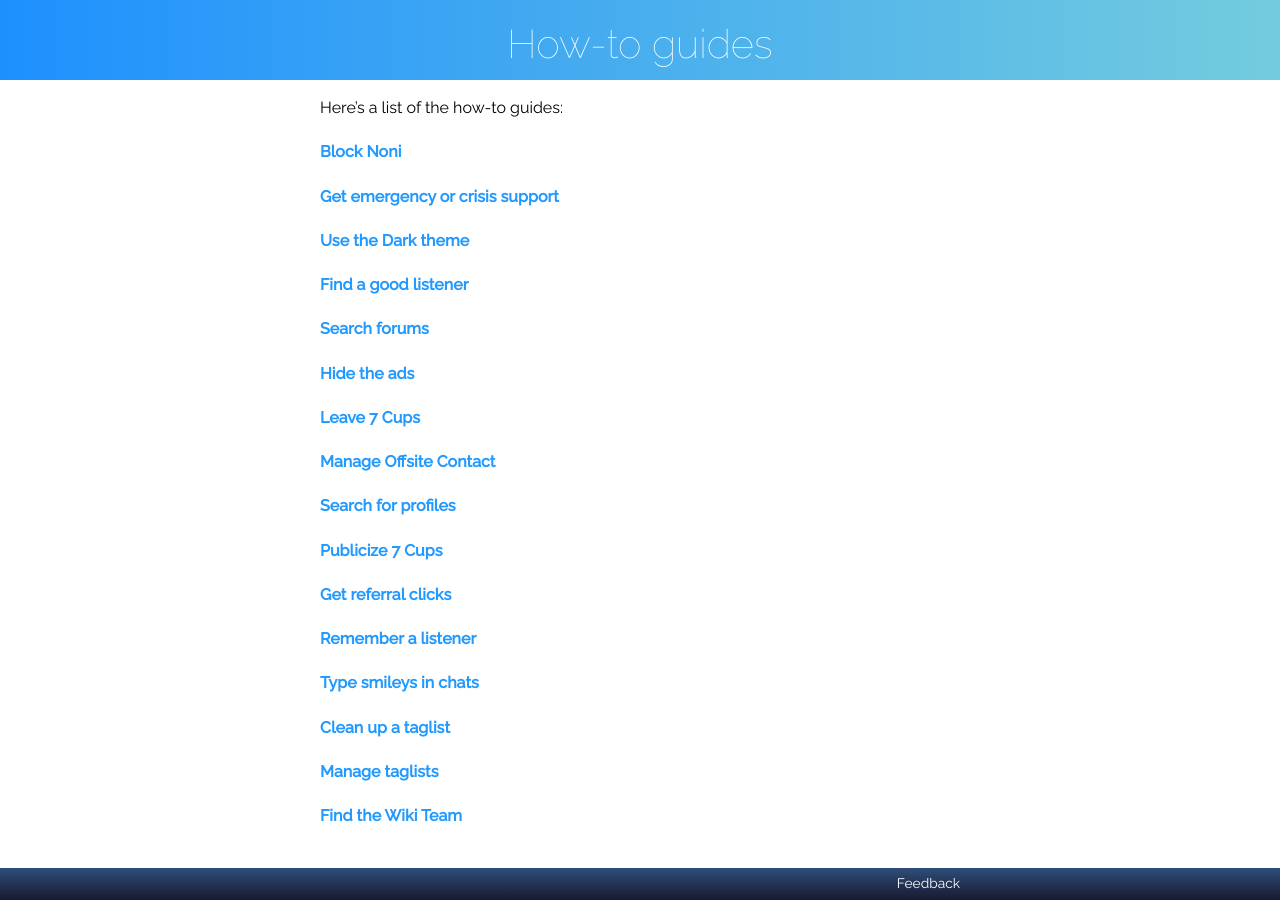
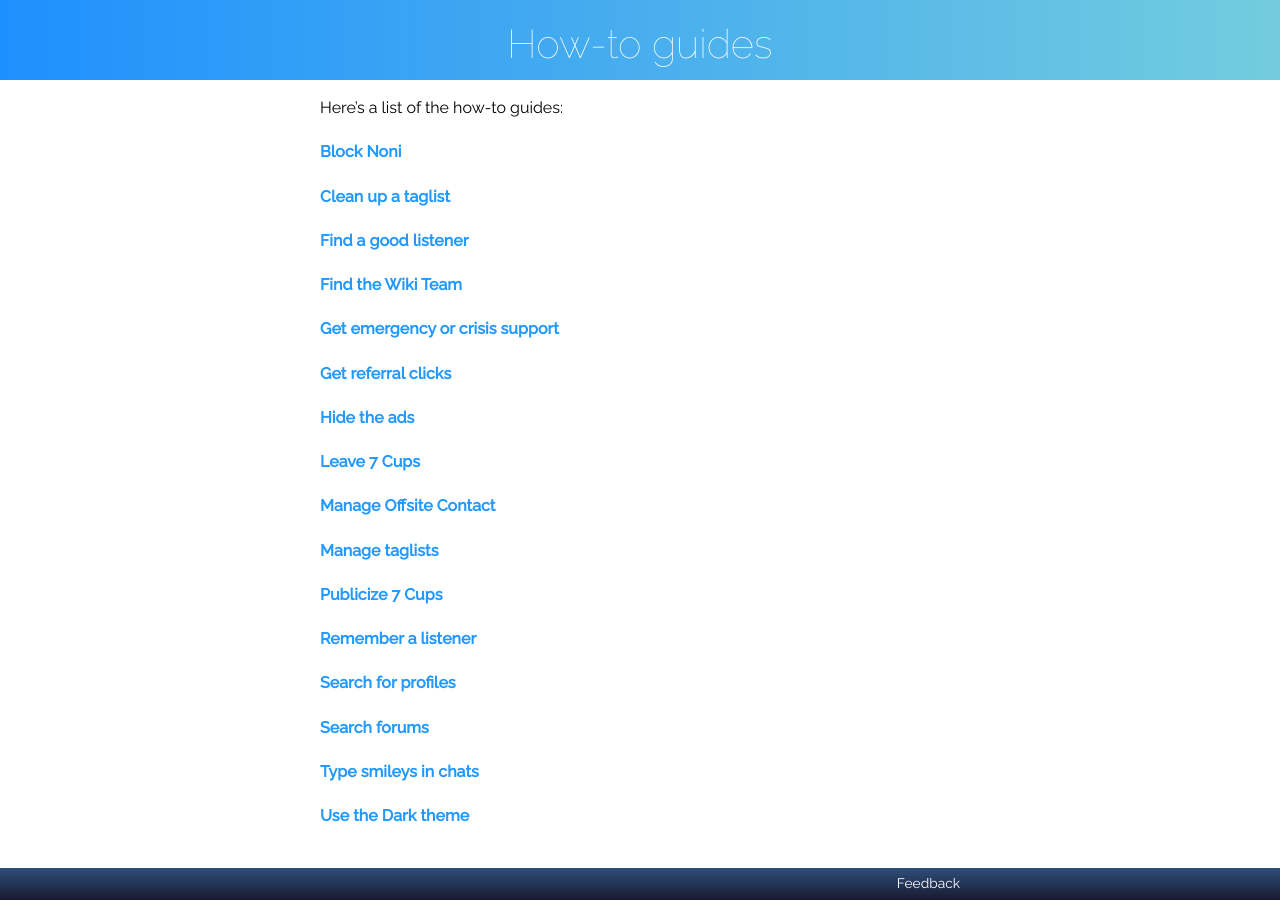
Before and after one commit to RarelyCharlie/rarelycharlie.github.io, a Jekyll site: the page built from _howto/index.md, in a window 1280 px wide. Built offline with Jekyll 4.4.1, drawn with Linux system fonts in a browser that asks for light colours.

Commit message:
sort by title

```diff
--- a/_howto/index.md
+++ b/_howto/index.md
@@ -6,7 +6,7 @@ class: index
 Here's a list of the how-to guides:
 {:style="margin-top: 1em;"}
 
-{% assign hh = site.howto | sort  %}
+{% assign hh = site.howto | sort: "title"  %}
 
 {% for h in hh %}{% if h.class != 'index' %}
 #### [{{ h.title }}]({{ h.url | remove: '.html' }} '{{ h.title }}')
```
